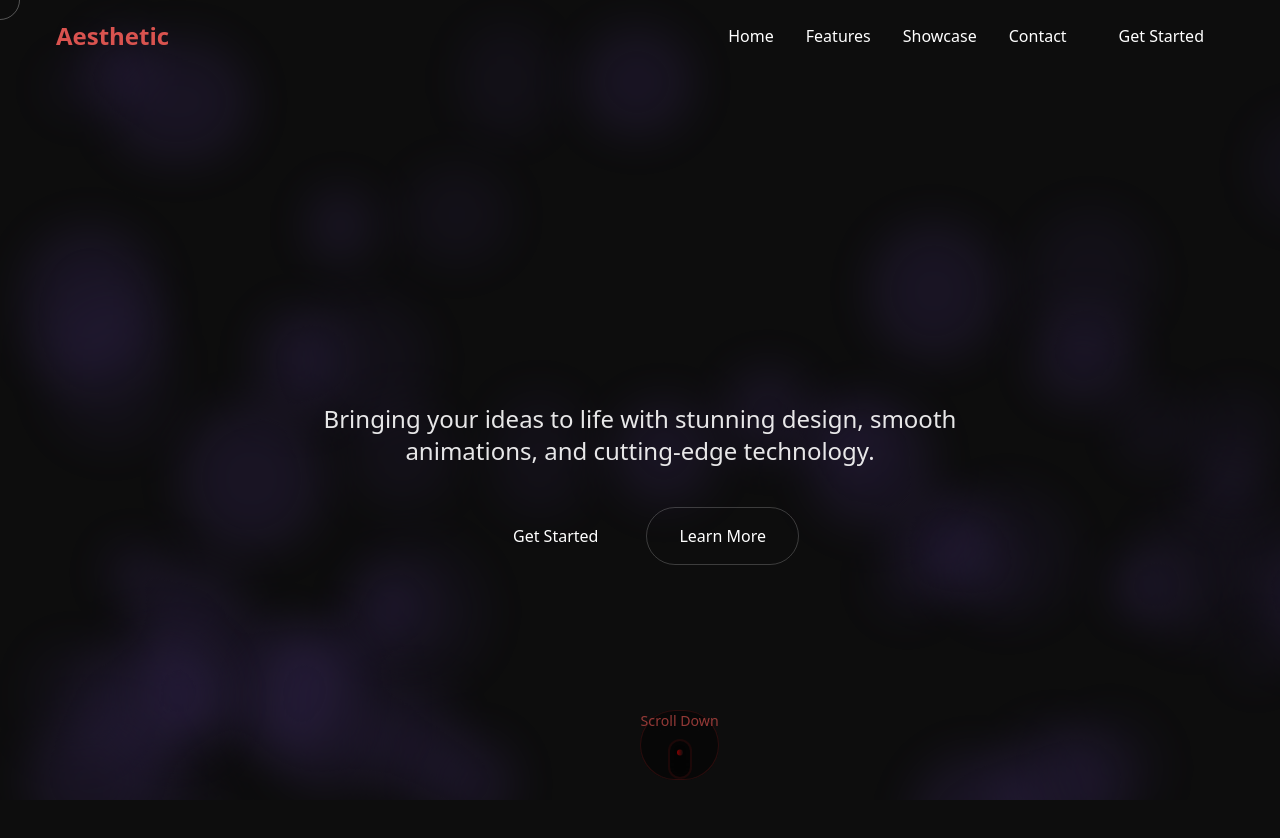
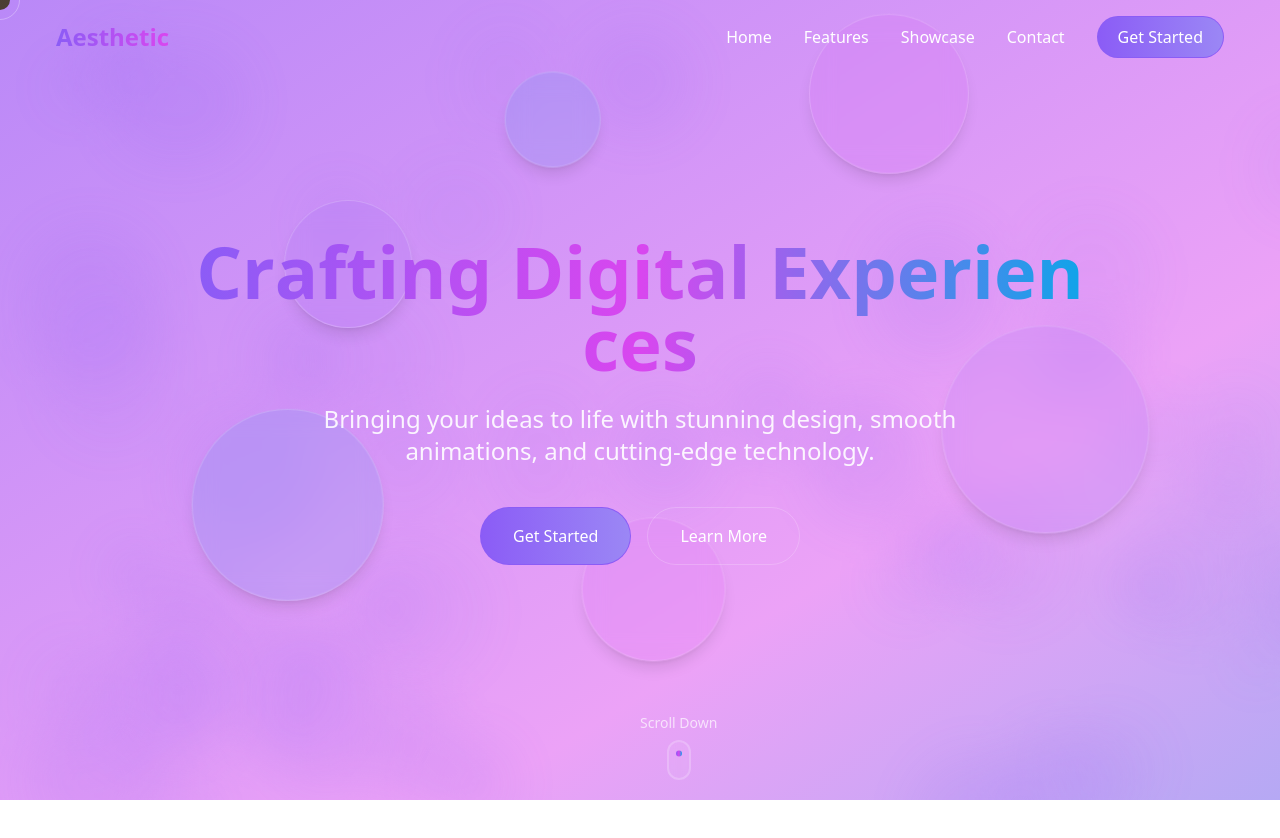
Before and after one commit to aryankumawat423/Ztrend, a React (Vite) app: page / in a window 1280 px wide. Shown: the top 838 px of the page. Built offline with nearby package versions, Linux system fonts and the light colour scheme.

Commit message:
Reverted to edit edt-8b5c6b35-9465-47b9-a379-bf0a11bfa13d: "Refactor: Improve visual design and animations
This commit enhances the application's visual appeal by incorporating professional color schemes and implementing additional animations for a more engaging user experience."

```diff
--- a/src/components/ScrollIndicator.tsx
+++ b/src/components/ScrollIndicator.tsx
@@ -9,7 +9,7 @@ const ScrollIndicator = () => {
   useEffect(() => {
     if (!indicatorRef.current) return;
 
-    // Enhanced wheel animation with dark theme colors
+    // Enhanced wheel animation
     gsap.to(indicatorRef.current.querySelector('.scroll-wheel'), {
       y: 10,
       duration: 1.5,
@@ -18,7 +18,7 @@ const ScrollIndicator = () => {
       ease: "power2.inOut",
     });
 
-    // Enhanced fade out animation with dark theme
+    // Enhanced fade out animation with scale
     const handleScroll = () => {
       const scrollY = window.scrollY;
       if (scrollY > 100) {
@@ -45,21 +45,21 @@ const ScrollIndicator = () => {
   return (
     <motion.div
       ref={indicatorRef}
-      className="fixed bottom-10 left-1/2 transform -translate-x-1/2 z-30 dark-glass rounded-full"
+      className="fixed bottom-10 left-1/2 transform -translate-x-1/2 z-30"
       initial={{ opacity: 0, y: 20, scale: 0.9 }}
       animate={{ opacity: 1, y: 0, scale: 1 }}
       transition={{ delay: 3, duration: 0.8, ease: [0.6, 0.05, 0.01, 0.9] }}
     >
       <div className="flex flex-col items-center">
         <motion.p
-          className="text-foreground/70 text-sm mb-2 animate-pulse-dark"
+          className="text-white/70 text-sm mb-2 animate-pulse-soft"
           animate={{ y: [0, 5, 0] }}
           transition={{ duration: 2, repeat: Infinity, ease: "easeInOut" }}
         >
           Scroll Down
         </motion.p>
-        <div className="w-6 h-10 rounded-full border-2 border-red-900/20 flex justify-center p-1 backdrop-blur-sm bg-black/20">
-          <div className="scroll-wheel w-1.5 h-1.5 rounded-full bg-gradient-to-r from-accent via-destructive to-background mt-1"></div>
+        <div className="w-6 h-10 rounded-full border-2 border-white/20 flex justify-center p-1 backdrop-blur-sm bg-white/5">
+          <div className="scroll-wheel w-1.5 h-1.5 rounded-full bg-gradient-to-r from-purple via-pink to-blue mt-1"></div>
         </div>
       </div>
     </motion.div>
--- a/src/index.css
+++ b/src/index.css
@@ -1,34 +1,192 @@
-
 @tailwind base;
 @tailwind components;
 @tailwind utilities;
 
 @layer base {
   :root {
-    --background: 13 13 13; /* Dark black */
-    --foreground: 217 15 15; /* Dark red */
-    --primary: 139 0 0; /* Dark red */
-    --secondary: 51 0 0; /* Very dark red */
-    --destructive: 220 20 20; /* Bright red for alerts */
-    --muted: 30 0 0; /* Almost black with red undertone */
+    --background: 0 0% 100%;
+    --foreground: 222.2 84% 4.9%;
+
+    --card: 0 0% 100%;
+    --card-foreground: 222.2 84% 4.9%;
+
+    --popover: 0 0% 100%;
+    --popover-foreground: 222.2 84% 4.9%;
+
+    --primary: 222.2 47.4% 11.2%;
+    --primary-foreground: 210 40% 98%;
+
+    --secondary: 210 40% 96.1%;
+    --secondary-foreground: 222.2 47.4% 11.2%;
+
+    --muted: 210 40% 96.1%;
+    --muted-foreground: 215.4 16.3% 46.9%;
+
+    --accent: 210 40% 96.1%;
+    --accent-foreground: 222.2 47.4% 11.2%;
+
+    --destructive: 0 84.2% 60.2%;
+    --destructive-foreground: 210 40% 98%;
+
+    --border: 214.3 31.8% 91.4%;
+    --input: 214.3 31.8% 91.4%;
+    --ring: 222.2 84% 4.9%;
+
+    --radius: 0.5rem;
+
+    --sidebar-background: 0 0% 98%;
+
+    --sidebar-foreground: 240 5.3% 26.1%;
+
+    --sidebar-primary: 240 5.9% 10%;
+
+    --sidebar-primary-foreground: 0 0% 98%;
+
+    --sidebar-accent: 240 4.8% 95.9%;
+
+    --sidebar-accent-foreground: 240 5.9% 10%;
+
+    --sidebar-border: 220 13% 91%;
+
+    --sidebar-ring: 217.2 91.2% 59.8%;
   }
 
   .dark {
-    background-color: #0D0D0D;
-    color: #D9534F;
+    --background: 222.2 84% 4.9%;
+    --foreground: 210 40% 98%;
+
+    --card: 222.2 84% 4.9%;
+    --card-foreground: 210 40% 98%;
+
+    --popover: 222.2 84% 4.9%;
+    --popover-foreground: 210 40% 98%;
+
+    --primary: 210 40% 98%;
+    --primary-foreground: 222.2 47.4% 11.2%;
+
+    --secondary: 217.2 32.6% 17.5%;
+    --secondary-foreground: 210 40% 98%;
+
+    --muted: 217.2 32.6% 17.5%;
+    --muted-foreground: 215 20.2% 65.1%;
+
+    --accent: 217.2 32.6% 17.5%;
+    --accent-foreground: 210 40% 98%;
+
+    --destructive: 0 62.8% 30.6%;
+    --destructive-foreground: 210 40% 98%;
+
+    --border: 217.2 32.6% 17.5%;
+    --input: 217.2 32.6% 17.5%;
+    --ring: 212.7 26.8% 83.9%;
+    --sidebar-background: 240 5.9% 10%;
+    --sidebar-foreground: 240 4.8% 95.9%;
+    --sidebar-primary: 224.3 76.3% 48%;
+    --sidebar-primary-foreground: 0 0% 100%;
+    --sidebar-accent: 240 3.7% 15.9%;
+    --sidebar-accent-foreground: 240 4.8% 95.9%;
+    --sidebar-border: 240 3.7% 15.9%;
+    --sidebar-ring: 217.2 91.2% 59.8%;
+  }
+}
+
+@layer base {
+  * {
+    @apply border-border;
+    box-sizing: border-box;
+  }
+
+  html {
+    scroll-behavior: smooth;
+    cursor: default;
   }
 
   body {
     @apply bg-background text-foreground;
+    overflow-x: hidden;
   }
 }
 
-@layer utilities {
-  .dark-glass {
-    @apply bg-black/40 backdrop-blur-md border border-red-900/30;
+@layer components {
+  .gradient-text {
+    @apply text-transparent bg-clip-text bg-gradient-to-r from-purple to-pink;
   }
 
-  .dark-gradient {
-    @apply bg-gradient-to-br from-background via-accent-dark to-background;
+  .gradient-bg {
+    @apply bg-gradient-to-br from-purple/80 via-pink/50 to-blue/80 animate-gradient-shift;
+    background-size: 200% 200%;
+  }
+
+  .gradient-border {
+    @apply border border-transparent relative before:absolute before:inset-0 before:p-[1px] before:rounded-[inherit] before:bg-gradient-to-r before:from-purple before:to-pink-dark before:-z-10 before:content-[''];
+  }
+
+  .glass-card {
+    @apply bg-white/10 backdrop-blur-md border border-white/20 rounded-2xl shadow-lg;
+  }
+
+  .floating-element {
+    @apply animate-float;
+  }
+
+  .bouncing-element {
+    @apply animate-bounce;
+  }
+
+  .rotating-element {
+    @apply animate-rotate;
+  }
+
+  .pulsing-element {
+    @apply animate-pulse;
+  }
+
+  .fade-in {
+    @apply animate-fade-in;
+  }
+
+  .scale-in {
+    @apply animate-scale-in;
+  }
+
+  .slide-in {
+    @apply animate-slide-in-right;
+  }
+
+  .parallax-section {
+    @apply relative overflow-hidden;
+  }
+
+  .hover-scale {
+    @apply transition-transform duration-300 hover:scale-105;
+  }
+
+  .interactive-card {
+    @apply transition-all duration-300 hover:shadow-xl hover:-translate-y-2;
+  }
+
+  .elastic-btn {
+    @apply transition-all duration-300 transform hover:scale-105 active:scale-95;
+  }
+
+  .section-spacing {
+    @apply py-20 md:py-32;
+  }
+
+  .hero-section {
+    @apply min-h-screen flex items-center;
+  }
+
+  .fancy-link {
+    @apply relative text-purple hover:text-purple-dark transition-colors;
+  }
+
+  .fancy-link:after {
+    content: '';
+    @apply absolute w-0 h-0.5 bg-gradient-to-r from-purple to-pink-dark left-0 -bottom-1 transition-all duration-300;
+  }
+
+  .fancy-link:hover:after {
+    @apply w-full;
   }
 }
--- a/tailwind.config.ts
+++ b/tailwind.config.ts
@@ -1,4 +1,3 @@
-
 import type { Config } from "tailwindcss";
 
 export default {
@@ -20,44 +19,180 @@ export default {
     },
     extend: {
       colors: {
-        // Dark red and black theme
-        background: {
-          DEFAULT: '#0D0D0D', // Deep black
-          dark: '#1A0000',    // Dark red-black
+        border: 'hsl(var(--border))',
+        input: 'hsl(var(--input))',
+        ring: 'hsl(var(--ring))',
+        background: 'hsl(var(--background))',
+        foreground: 'hsl(var(--foreground))',
+        primary: {
+          DEFAULT: 'hsl(var(--primary))',
+          foreground: 'hsl(var(--primary-foreground))'
         },
-        foreground: {
-          DEFAULT: '#D9534F', // Dark red
-          light: '#FF6B6B',   // Lighter red
+        secondary: {
+          DEFAULT: 'hsl(var(--secondary))',
+          foreground: 'hsl(var(--secondary-foreground))'
+        },
+        destructive: {
+          DEFAULT: 'hsl(var(--destructive))',
+          foreground: 'hsl(var(--destructive-foreground))'
+        },
+        muted: {
+          DEFAULT: 'hsl(var(--muted))',
+          foreground: 'hsl(var(--muted-foreground))'
         },
         accent: {
-          DEFAULT: '#8B0000', // Dark red
-          dark: '#500000',    // Very dark red
+          DEFAULT: 'hsl(var(--accent))',
+          foreground: 'hsl(var(--accent-foreground))'
         },
-        border: {
-          DEFAULT: '#330000', // Very dark red border
+        popover: {
+          DEFAULT: 'hsl(var(--popover))',
+          foreground: 'hsl(var(--popover-foreground))'
+        },
+        card: {
+          DEFAULT: 'hsl(var(--card))',
+          foreground: 'hsl(var(--card-foreground))'
+        },
+        sidebar: {
+          DEFAULT: 'hsl(var(--sidebar-background))',
+          foreground: 'hsl(var(--sidebar-foreground))',
+          primary: 'hsl(var(--sidebar-primary))',
+          'primary-foreground': 'hsl(var(--sidebar-primary-foreground))',
+          accent: 'hsl(var(--sidebar-accent))',
+          'accent-foreground': 'hsl(var(--sidebar-accent-foreground))',
+          border: 'hsl(var(--sidebar-border))',
+          ring: 'hsl(var(--sidebar-ring))'
+        },
+
+        // Updated professional color palette
+        purple: {
+          light: '#E5DEFF',
+          DEFAULT: '#8B5CF6',
+          dark: '#6E59A5',
+        },
+        pink: {
+          light: '#FFDEE2',
+          DEFAULT: '#D946EF',
+          dark: '#9b87f5',
+        },
+        blue: {
+          light: '#D3E4FD',
+          DEFAULT: '#0EA5E9',
+          dark: '#1A1F2C',
+        },
+        neutral: {
+          850: '#1f2937',
         },
       },
-      backgroundImage: {
-        'gradient-dark': 'linear-gradient(to right, #0D0D0D, #330000)',
-      },
-      boxShadow: {
-        'dark-red': '0 4px 6px rgba(139, 0, 0, 0.3)',
+      borderRadius: {
+        lg: 'var(--radius)',
+        md: 'calc(var(--radius) - 2px)',
+        sm: 'calc(var(--radius) - 4px)'
       },
       keyframes: {
-        // Add some dark, intense animations
-        'pulse-dark': {
-          '0%, 100%': { transform: 'scale(1)', opacity: '1' },
-          '50%': { transform: 'scale(1.05)', opacity: '0.8' },
+        'accordion-down': {
+          from: {
+            height: '0'
+          },
+          to: {
+            height: 'var(--radix-accordion-content-height)'
+          }
         },
-        'slide-dark': {
-          '0%': { transform: 'translateX(-100%)', opacity: '0' },
-          '100%': { transform: 'translateX(0)', opacity: '1' },
-        }
+        'accordion-up': {
+          from: {
+            height: 'var(--radix-accordion-content-height)'
+          },
+          to: {
+            height: '0'
+          }
+        },
+        'fade-in': {
+          '0%': {
+            opacity: '0',
+            transform: 'translateY(10px)'
+          },
+          '100%': {
+            opacity: '1',
+            transform: 'translateY(0)'
+          }
+        },
+        'fade-out': {
+          '0%': {
+            opacity: '1',
+            transform: 'translateY(0)'
+          },
+          '100%': {
+            opacity: '0',
+            transform: 'translateY(10px)'
+          }
+        },
+        'scale-in': {
+          '0%': {
+            transform: 'scale(0.95)',
+            opacity: '0'
+          },
+          '100%': {
+            transform: 'scale(1)',
+            opacity: '1'
+          }
+        },
+        'scale-out': {
+          from: { transform: 'scale(1)', opacity: '1' },
+          to: { transform: 'scale(0.95)', opacity: '0' }
+        },
+        'slide-in-right': {
+          '0%': { transform: 'translateX(100%)' },
+          '100%': { transform: 'translateX(0)' }
+        },
+        'slide-out-right': {
+          '0%': { transform: 'translateX(0)' },
+          '100%': { transform: 'translateX(100%)' }
+        },
+        'bounce': {
+          '0%, 100%': { transform: 'translateY(0)' },
+          '50%': { transform: 'translateY(-15px)' }
+        },
+        'rotate': {
+          '0%': { transform: 'rotate(0deg)' },
+          '100%': { transform: 'rotate(360deg)' }
+        },
+        'gradient-shift': {
+          '0%': { backgroundPosition: '0% 50%' },
+          '50%': { backgroundPosition: '100% 50%' },
+          '100%': { backgroundPosition: '0% 50%' }
+        },
+
+        // New animations
+        'float': {
+          '0%, 100%': { transform: 'translateY(0)' },
+          '50%': { transform: 'translateY(-10px)' },
+        },
+        'pulse-soft': {
+          '0%, 100%': { opacity: '1' },
+          '50%': { opacity: '0.8' },
+        },
+        'slide-up-fade': {
+          '0%': { opacity: '0', transform: 'translateY(20px)' },
+          '100%': { opacity: '1', transform: 'translateY(0)' },
+        },
       },
       animation: {
-        'pulse-dark': 'pulse-dark 2s ease-in-out infinite',
-        'slide-dark': 'slide-dark 0.5s ease-out',
-      }
+        'accordion-down': 'accordion-down 0.2s ease-out',
+        'accordion-up': 'accordion-up 0.2s ease-out',
+        'fade-in': 'fade-in 0.5s ease-out',
+        'fade-out': 'fade-out 0.5s ease-out',
+        'scale-in': 'scale-in 0.3s ease-out',
+        'scale-out': 'scale-out 0.3s ease-out',
+        'slide-in-right': 'slide-in-right 0.5s ease-out',
+        'slide-out-right': 'slide-out-right 0.5s ease-out',
+        'bounce': 'bounce 4s infinite ease-in-out',
+        'gradient-shift': 'gradient-shift 8s ease infinite',
+
+        // New animation utilities
+        'float': 'float 6s ease-in-out infinite',
+        'pulse-soft': 'pulse-soft 3s ease-in-out infinite',
+        'slide-up-fade': 'slide-up-fade 0.5s ease-out',
+        'rotate': 'rotate 8s linear infinite',
+      },
     },
   },
   plugins: [require("tailwindcss-animate")],
```
